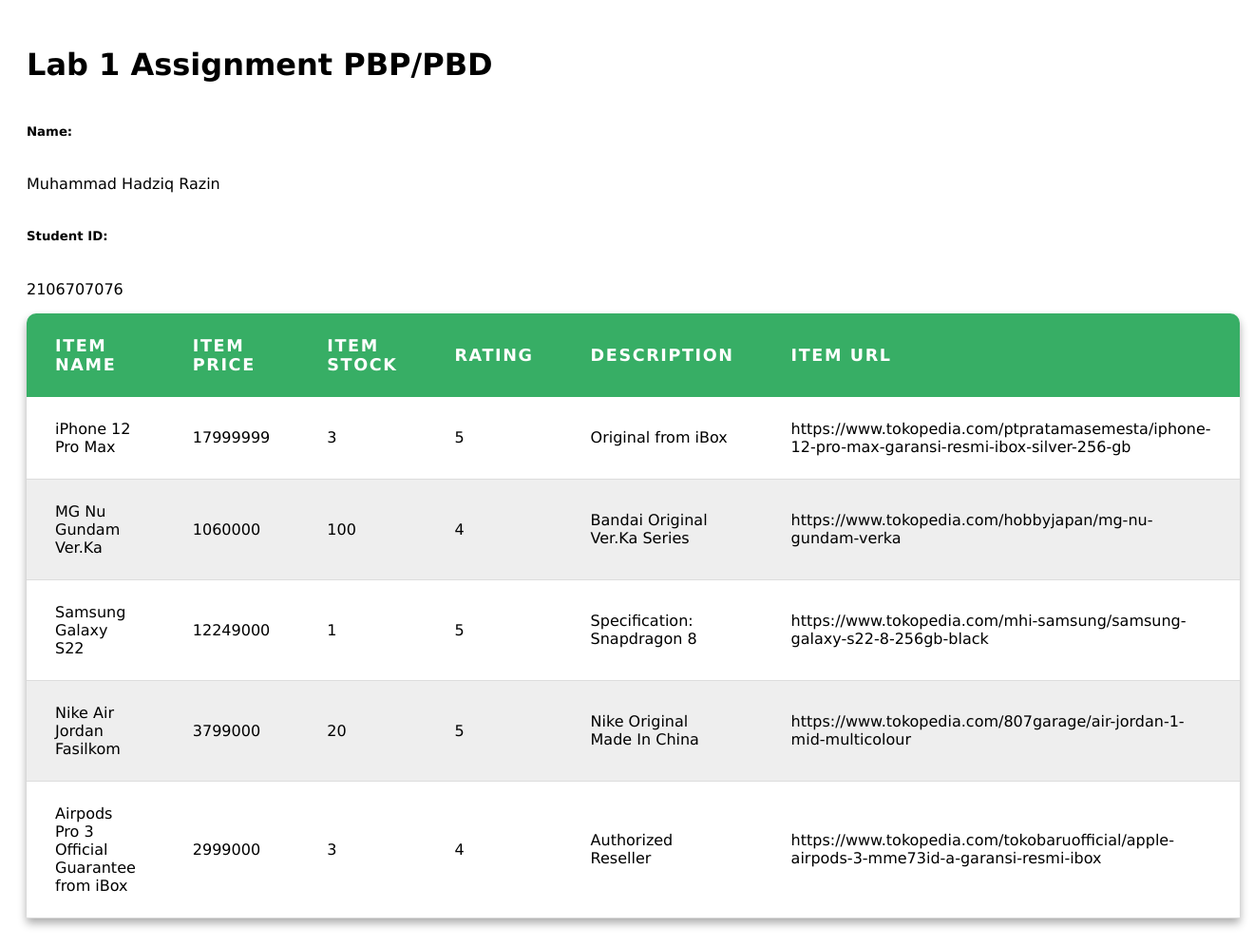
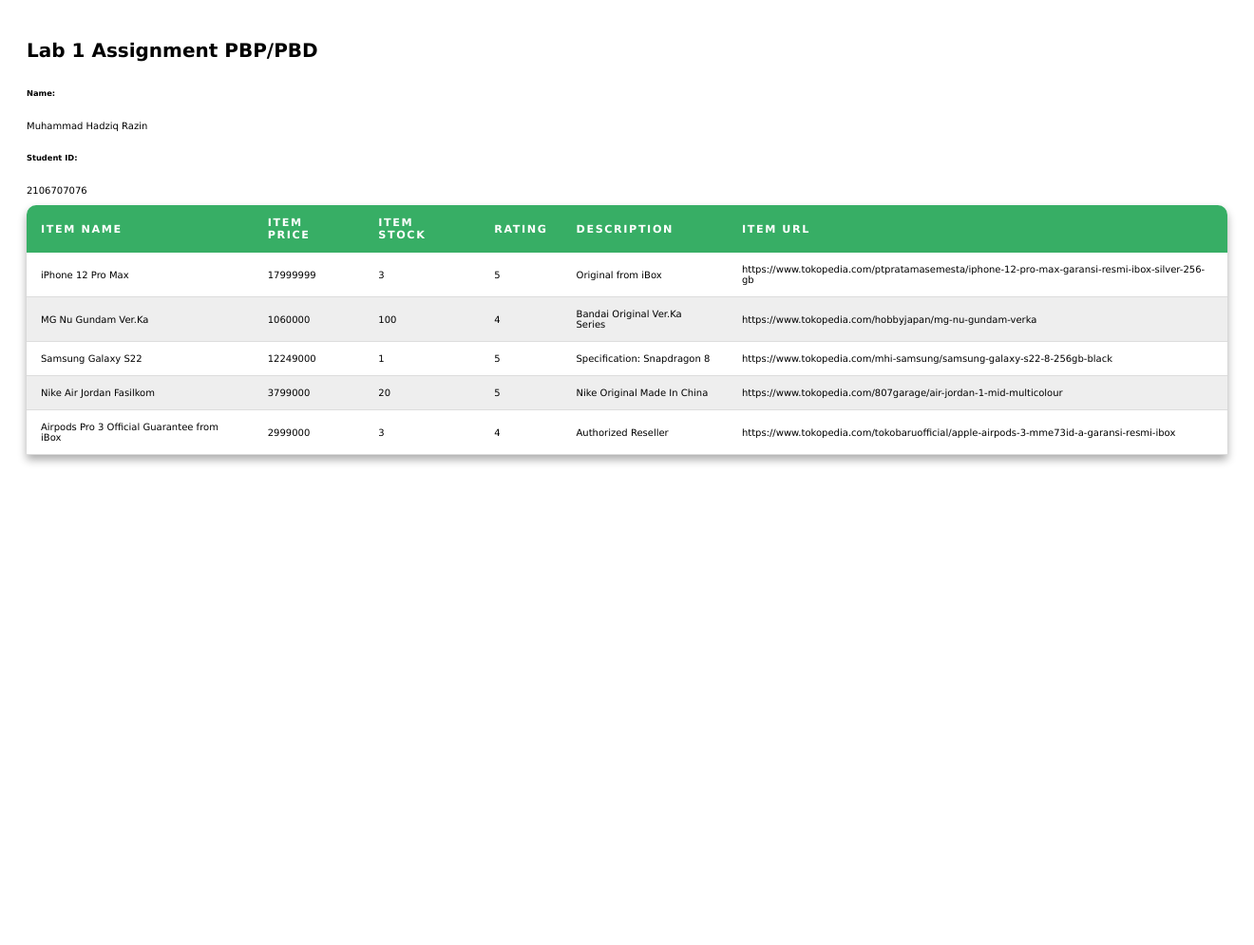
Before and after one commit to mhadziqrazin/pbp-tugas2-hadziq, a Django app: page /katalog/ in a window 1320 px wide. Shown: the whole page at 95% size. After the commit the page ends 489 px from the top, so only its background shows below. Run offline with Django 4.2, Linux system fonts and the light colour scheme; data comes from the database, SQL or seed files in the repository.

Commit message:
Menghias tabel #2

```diff
--- a/katalog/static/katalog.css
+++ b/katalog/static/katalog.css
@@ -3,6 +3,7 @@
     display: grid;
     justify-content: center;
     padding: 20px 20px;
+    font-size: 10px;
 
 }
 table {
@@ -18,7 +19,7 @@
 }
 
 table th, tr, td {
-    padding: 24px 30px;
+    padding: 12px 15px;
 }
 
 table thead tr {
@@ -27,7 +28,7 @@
     background-color: #37ae65;
     color: white;
     font-weight: bold;
-    font-size: 1.1rem;
+    font-size: 0.7rem;
 
 }
 
```
